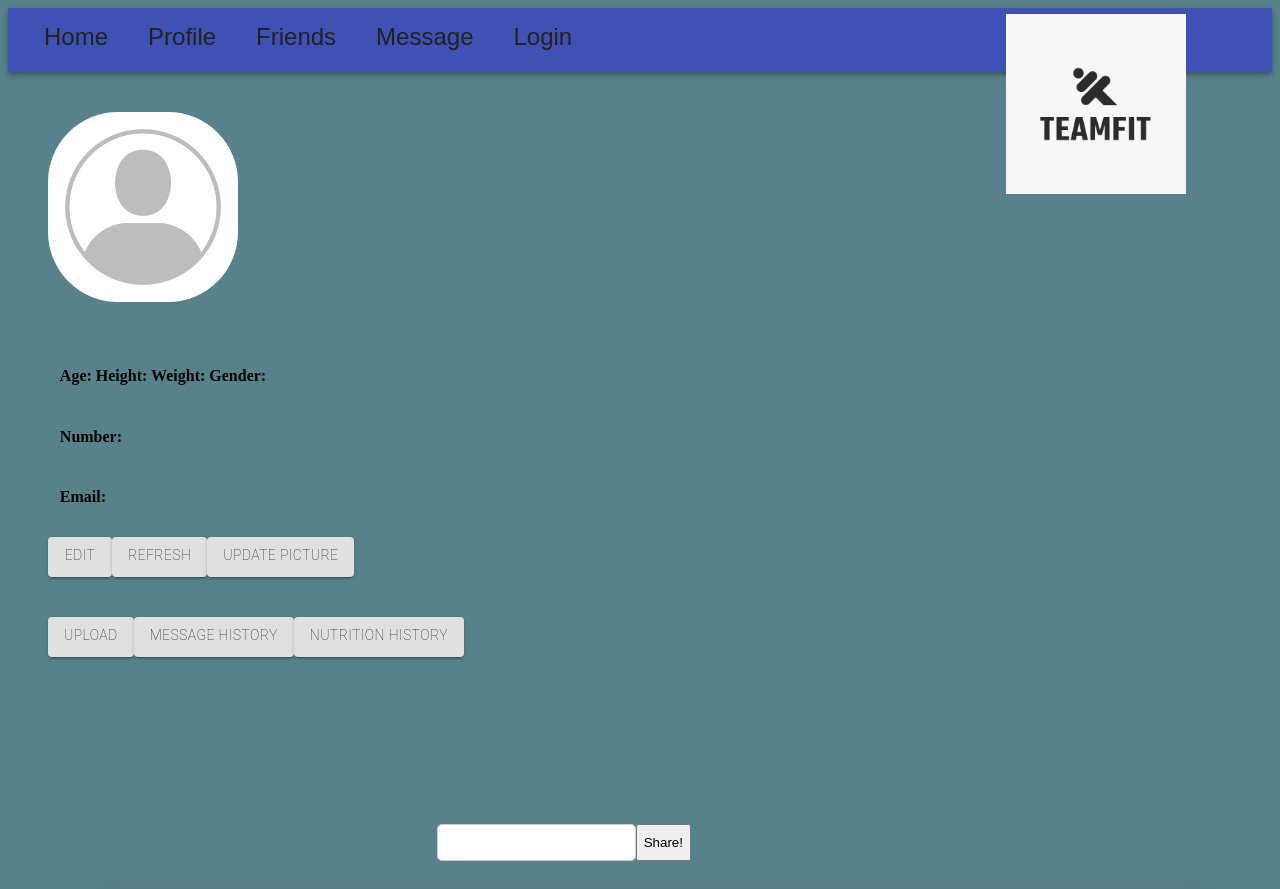
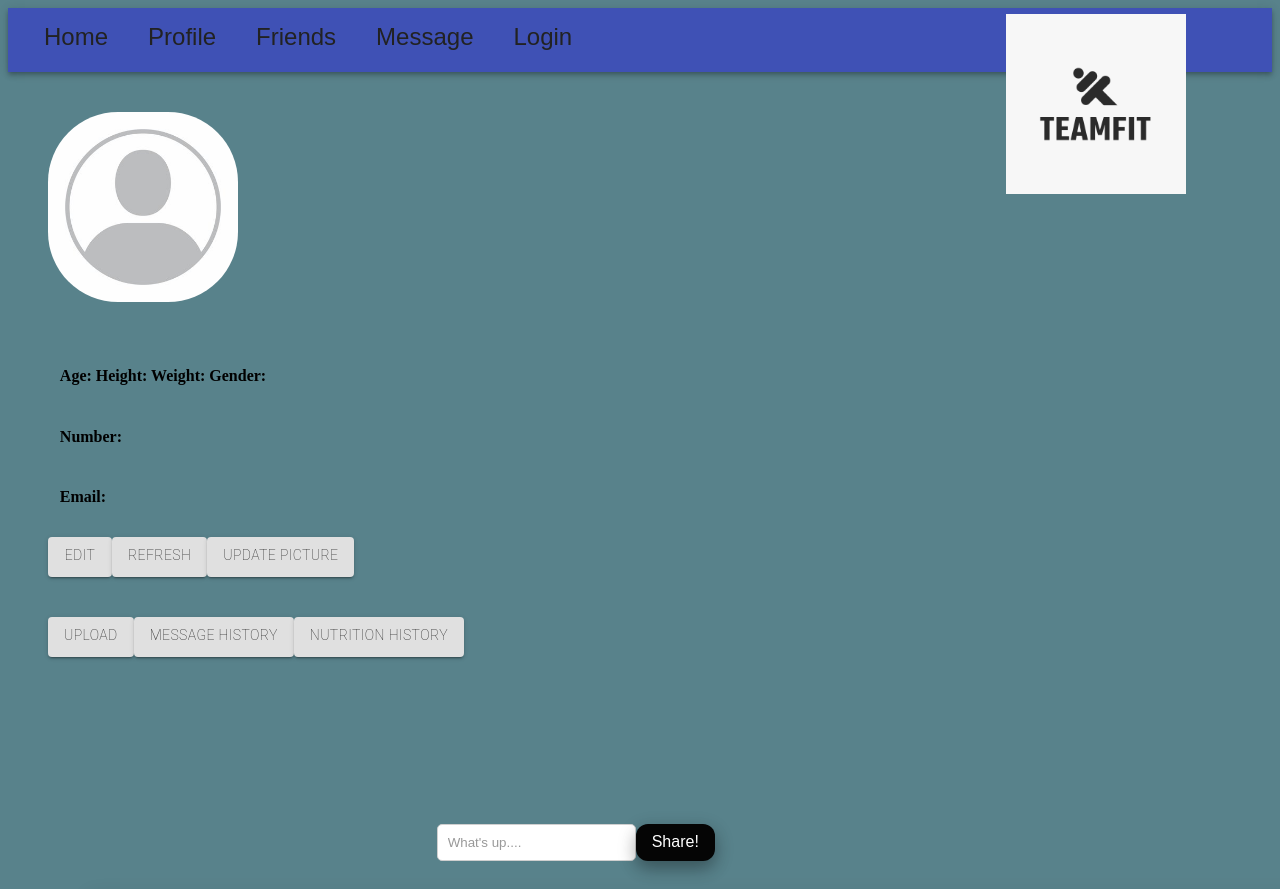
Before and after one commit to mengyuan1112/Course-Project-Teamfit, a React (Create React App) app in the folder react-frontend/: page /SnapScout/profile in a window 1280 px wide. Shown: the top 889 px of the page. Built offline with nearby package versions, Linux system fonts and the light colour scheme; no server answers.

Commit message:
added the feed to home page plus some styling

```diff
--- a/react-frontend/package.json
+++ b/react-frontend/package.json
@@ -9,6 +9,7 @@
     "@testing-library/react": "^9.5.0",
     "@testing-library/user-event": "^7.2.1",
     "axios": "^0.20.0",
+    "bootstrap": "^4.5.3",
     "react": "^16.13.1",
     "react-bootstrap": "^1.4.0",
     "react-dom": "^16.13.1",
--- a/react-frontend/src/components/homepage/articles.js
+++ b/react-frontend/src/components/homepage/articles.js
@@ -3,6 +3,7 @@ import Axios from "axios";
 import './home.css';
 import Navbar from 'react-bootstrap/Navbar'
 import Card from 'react-bootstrap/Card'
+import Feed from '../post/feed';
 
 var today = new Date(),
 date = today.getFullYear() + '-' + (today.getMonth() + 1) + '-' + today.getDate();
@@ -32,10 +33,10 @@ class Articles extends Component{
         const {articles} = this.state;
         return (
             <>
-            <aside style={{marginLeft: "5%",display: "inline-block"}}>
+            <aside style={{marginLeft: "5%",display: "inline-block",marginTop: "5%"}}>
                 <h2>News Feed</h2>
                 {articles.map(article =>
-                    <Card style={{width: '50rem'}}>
+                    <Card style={{width: '30rem'}}>
                         <Card.Header></Card.Header>
                         <Card.Body>
                              <aside style={{display: 'inline-block'}}><img src={article.urlToImage} width="180" height="180" alt="ArticleImage"/></aside>
@@ -47,7 +48,11 @@ class Articles extends Component{
                         </Card.Body>
                     </Card>
                     )}
+
             </aside>
+            <div style={{display: "inline-block",float: "right",marginRight: "40%", marginTop: "5%"}}>
+             <Feed />
+            </div>
             </>
         )
     };
--- a/react-frontend/src/components/homepage/home.css
+++ b/react-frontend/src/components/homepage/home.css
@@ -4,25 +4,18 @@ body {
 .foodSearch{
     /*background-color:  ; !* blue *!*/
     border: green;
-    color: red;
+    color: rgb(255, 255, 255);
     border-radius: 12px;
     padding: 8px 8px;
-    text-align: justify-all;
+    display: inline-block;
+    font-size: 0px;
+    background-color: #050505; /* Green */
+    text-align: center;
     text-decoration: none;
     display: inline-block;
-    font-size: 0px;
+    font-size: 16px;
+    box-shadow: 0 8px 16px 0 rgba(0,0,0,0.2), 0 6px 20px 0 rgba(0,0,0,0.19);
 }
-
-.show{
-    /* margin-left: 82%; */
-}
-
-.searchBar{
-    /* margin-left: 70%;
-    margin-bottom: 10%; */
-
-}
-
 
 .context {
     height: 50vh; /* Magic here */
@@ -30,6 +23,16 @@ body {
     justify-content: center;
     align-items: center;
 }
-.Unshow{
-    /* margin-left: 82%; */
+
+.statusButton {
+    background-color: #050505; /* Green */
+    border: none;
+    color: white;
+    padding: 7px 16px;
+    text-align: center;
+    text-decoration: none;
+    margin-left: 8%;
+    font-size: 16px;
+    box-shadow: 0 8px 16px 0 rgba(0,0,0,0.2), 0 6px 20px 0 rgba(0,0,0,0.19);
+    overflow: hidden;
 }
--- a/react-frontend/src/components/homepage/home.js
+++ b/react-frontend/src/components/homepage/home.js
@@ -6,7 +6,7 @@ import Articles from "./articles.js";
 import axiosConfig from "axios";
 import loginImg from "../../TeamFit_logo.png";
 import Card from 'react-bootstrap/Card'
-import Button from 'react-bootstrap/Button'
+
 
 
 
@@ -166,7 +166,7 @@ class Home extends Component{
             <img src={loginImg} width="180" height="180" alt="LoginImage" className="logo"/>
 
 
-                <div style={{height: "180px", marginTop: "5%", marginLeft: "30%"}}>
+                <div style={{height: "180px", marginTop: "5%", marginLeft: "5%"}}>
 
                 {/*searchBar for show*/}
                 <h2>Nutrition Info:</h2>
@@ -176,7 +176,7 @@ class Home extends Component{
                     onChange={this.handleChange}
                 />
                 {/*search button*/}
-                <Button onClick={this.handleSubmit} variant="primary">Search Food!</Button>
+                <button onClick={this.handleSubmit} className="foodSearch">Search Food!</button>
 
 
                 {/*display the context*/}
--- a/react-frontend/src/components/post/form.css
+++ b/react-frontend/src/components/post/form.css
@@ -7,3 +7,16 @@
   .content {
     margin-left: 5px;
   }
+
+  .button {
+    background-color: #050505; /* Green */
+    border: none;
+    color: white;
+    padding: 7px 16px;
+    text-align: center;
+    text-decoration: none;
+    font-size: 16px;
+    box-shadow: 0 8px 16px 0 rgba(0,0,0,0.2), 0 6px 20px 0 rgba(0,0,0,0.19);
+    border-radius: 12px;
+    overflow: hidden;
+}
--- a/react-frontend/src/components/post/form.js
+++ b/react-frontend/src/components/post/form.js
@@ -19,7 +19,7 @@ class Form extends Component {
         return (
             <div className="form">
                 <form onSubmit={this.handleSubmit}>
-                    <input type="text" ref={(input) => this.content = input} />
+                    <input placeholder="What's up...." type="text" ref={(input) => this.content = input} />
                     <button className="button">Share!</button>
                 </form>
             </div>
--- a/react-frontend/src/components/post/post.css
+++ b/react-frontend/src/components/post/post.css
@@ -3,8 +3,7 @@
     border: 1px solid #ccc;
     min-height: 68px;
     padding: 20px;
-    display: flex;
     font-size: 14px;
-    margin: 10px 100px 10px 5px;
+    /* margin: 10px 100px 10px 5px; */
     box-shadow: 0 2px 4px 0 rgba(0, 0, 0, 0.1), 0 6px 20px 0 rgba(0, 0, 0, 0.10);
   }
```
Also changed, not shown: 1 other file (tests, documents, lock files or other folders).
